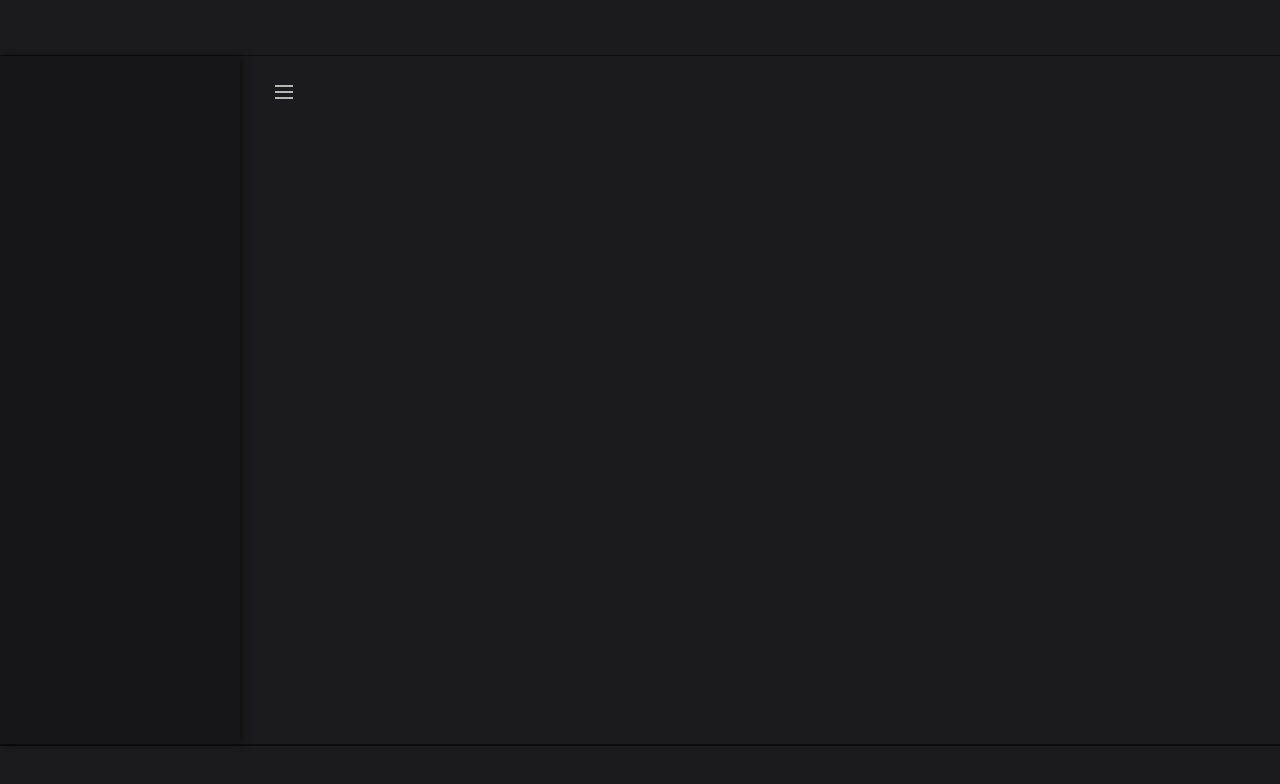
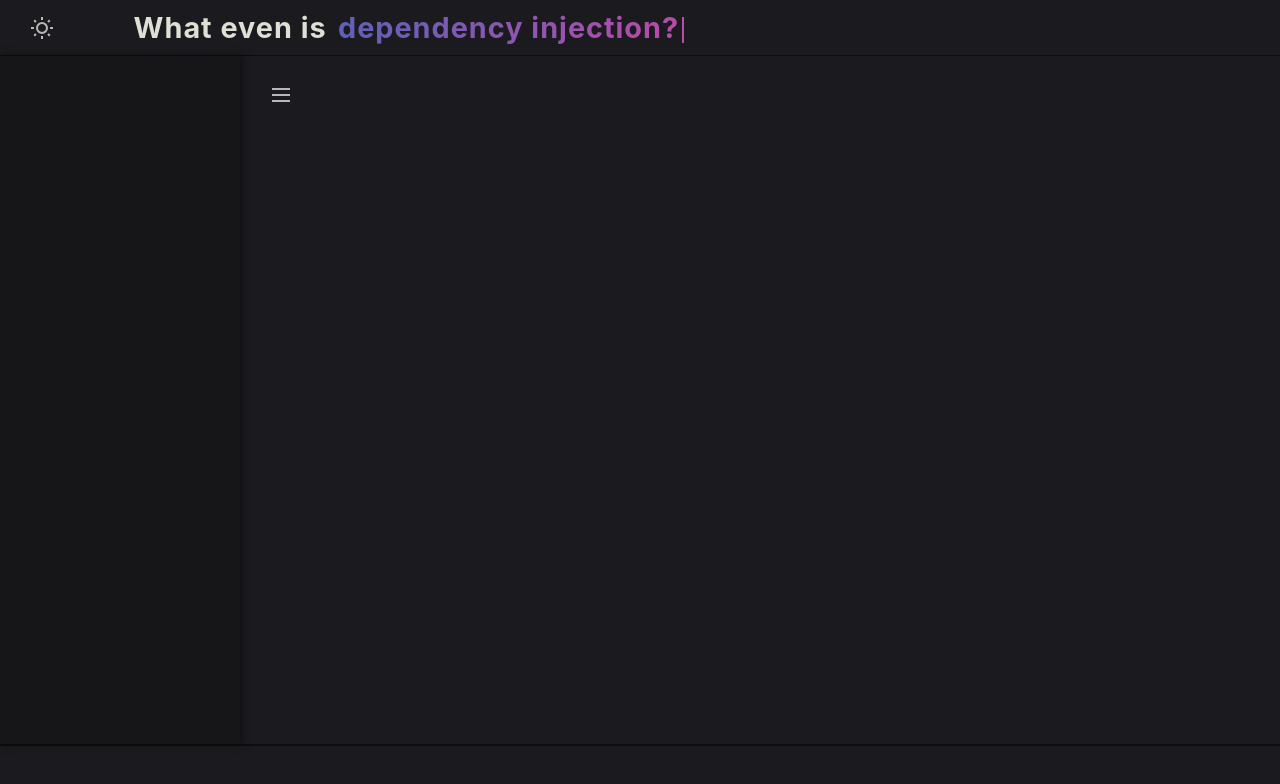
Before and after one commit to tkwiatkowskii/tkwiatkowskii.github.io, a website built with Vite: page index.html in a window 1280 px wide. Built offline with nearby package versions, Linux system fonts and the light colour scheme.

Commit message:
typewriter effect, header

```diff
--- a/index.html
+++ b/index.html
@@ -12,12 +12,15 @@
   </head>
   <body>
     <div class="layout">
-      <header class="layout__header"></header>
-
+      <header class="layout__header">
+        <img src="./brightness.svg" alt="github icon" class="header__brightness" />
+        <h1 class="header__title">What even is
+          <span class="header__title--effect"></span>
+        </h1>
+      </header>
       <nav class="layout__sidebar">
         <button class="sidebar__button">
           <img src="./menu-icon.svg" alt="hamburger menu icon" class="button__icon"/>
-          <span class="button__fallback-text">hamburger menu icon</span>
         </button>
         <ol></ol>
       </nav>
@@ -26,6 +29,6 @@
 
       <footer class="layout__footer"></footer>
     </div>
-    <script type="module" src="./src/sidebar.ts" defer></script>
+    <script type="module" src="./src/scripts/main.ts" defer></script>
   </body>
 </html>
--- /dev/null
+++ b/src/scripts/main.ts
@@ -0,0 +1,7 @@
+import toggleSidebar from "./sidebar";
+import typewriterEffect from "./typewriter";
+
+window.onload = () => {
+  toggleSidebar();
+  typewriterEffect();
+}
--- /dev/null
+++ b/src/scripts/sidebar.ts
@@ -0,0 +1,12 @@
+export default function toggleSidebar(): void {
+  const button = document.querySelector<HTMLButtonElement>
+  ('.sidebar__button');
+  const layout = document.querySelector<HTMLDivElement>
+  ('.layout');
+
+  if (button && layout) {
+    button.addEventListener('click', () => {
+      layout.classList.toggle('layout--collapsed');
+    });
+  }
+}
--- /dev/null
+++ b/src/scripts/typewriter.ts
@@ -0,0 +1,21 @@
+export default function typewriterEffect() {
+  const textElement = document.querySelector<HTMLSpanElement>
+    ('.header__title--effect');
+  const textContent : string = "dependency injection?";
+  let length = textContent.length;
+
+  if (!textElement) return;
+
+  const caret : HTMLSpanElement = document.createElement('span');
+  caret.className = 'header__caret';
+
+  const textNode : Text = document.createTextNode("");
+  textElement.appendChild(textNode);
+  textElement.appendChild(caret);
+
+  for (let currentLength : number = 0; currentLength <= length; currentLength++) {
+    setTimeout(() => {
+      textNode.nodeValue = textContent.slice(0, currentLength);
+    }, currentLength * 100);
+  }
+}
--- a/src/sidebar.ts
+++ /dev/null
@@ -1,26 +0,0 @@
-const button = document.querySelector<HTMLButtonElement>
-  ('.sidebar__button');
-const layout = document.querySelector<HTMLDivElement>
-  ('.layout');
-const menuIcon = document.querySelector<HTMLImageElement>
-  ('.sidebar__button.button__icon');
-
-if (button && layout) {
-  button.addEventListener('click', () => {
-    layout.classList.toggle('layout--collapsed');
-  });
-}
-
-if (menuIcon) {
-  menuIcon.addEventListener('error', () => {
-    menuIcon.style.display = 'none';
-    const fallbackText = menuIcon.nextElementSibling;
-
-    if (fallbackText && fallbackText instanceof HTMLSpanElement) {
-      fallbackText.style.display = 'inline';
-      fallbackText.style.position = 'absolute';
-      fallbackText.style.right = '-2rem';
-      fallbackText.style.top = '-0.2rem';
-    }
-  })
-}
--- a/src/styles/main.css
+++ b/src/styles/main.css
@@ -1,5 +1,7 @@
-:root {
-  color: rgb(223, 223, 214);
+body {
+  font-family: -apple-system, BlinkMacSystemFont, "Segoe UI", Roboto, Helvetica, Arial, sans-serif, "Apple Color Emoji", "Segoe UI Emoji", "Segoe UI Symbol";
+  font-size: 16px;
+  color: rgb(223, 223, 214)
 }
 
 .layout {
@@ -24,6 +26,50 @@
   grid-area: header;
   background-color: #1b1b1f;
   border-bottom: 0.12rem solid #0d0d10;
+  display: flex;
+  align-items: center;
+  gap: 5rem;
+
+  .header__title {
+    font-size: 1.8rem;
+    font-weight: 700;
+    letter-spacing: 1px;
+
+    .header__title--effect {
+      background: linear-gradient(90deg, #5c62b8, #b94ba9);
+      background-clip: text;
+      position: relative;
+      -webkit-background-clip: text;
+      color: transparent;
+      text-align: right;
+      display: inline-block;
+      white-space: nowrap;
+      min-width: 18ch;
+
+      .header__caret {
+        display: inline-block;
+        vertical-align: middle;
+        width: 2px;
+        height: 0.9em;
+        background-color: #b94ba9;
+        animation: blink-caret 0.8s step-start 0s 3;
+        margin-left: 3px;
+      }
+    }
+  }
+
+  .header__brightness {
+    margin-inline-start: 1.85rem;
+  }
+}
+
+@keyframes blink-caret {
+  0%, 50% {
+    opacity: 0;
+  }
+  51%, 100% {
+    opacity: 1;
+  }
 }
 
 .layout__sidebar {
@@ -35,16 +81,15 @@
   .sidebar__button {
     position: absolute;
     cursor: pointer;
-    right: -3.5rem;
-    top: 1.5rem;
+    right: -4rem;
+    top: 1rem;
+    padding: 0.7rem;
+    border-radius: 20rem;
+    background-color: transparent;;
 
-    .button__fallback-text {
-      display: none;
+    &:hover {
+      background-color: rgba(125, 115, 115, 0.131);
     }
-  }
-
-  .sidebar__button:hover {
-
   }
 }
 
--- a/src/styles/reset.css
+++ b/src/styles/reset.css
@@ -31,6 +31,7 @@ input, button, textarea, select {
 
 p, h1, h2, h3, h4, h5, h6 {
   overflow-wrap: break-word;
+  all: unset;
 }
 
 p {
```
Also changed, not shown: public/brightness.svg (added), public/github-mark-white.svg (added).
